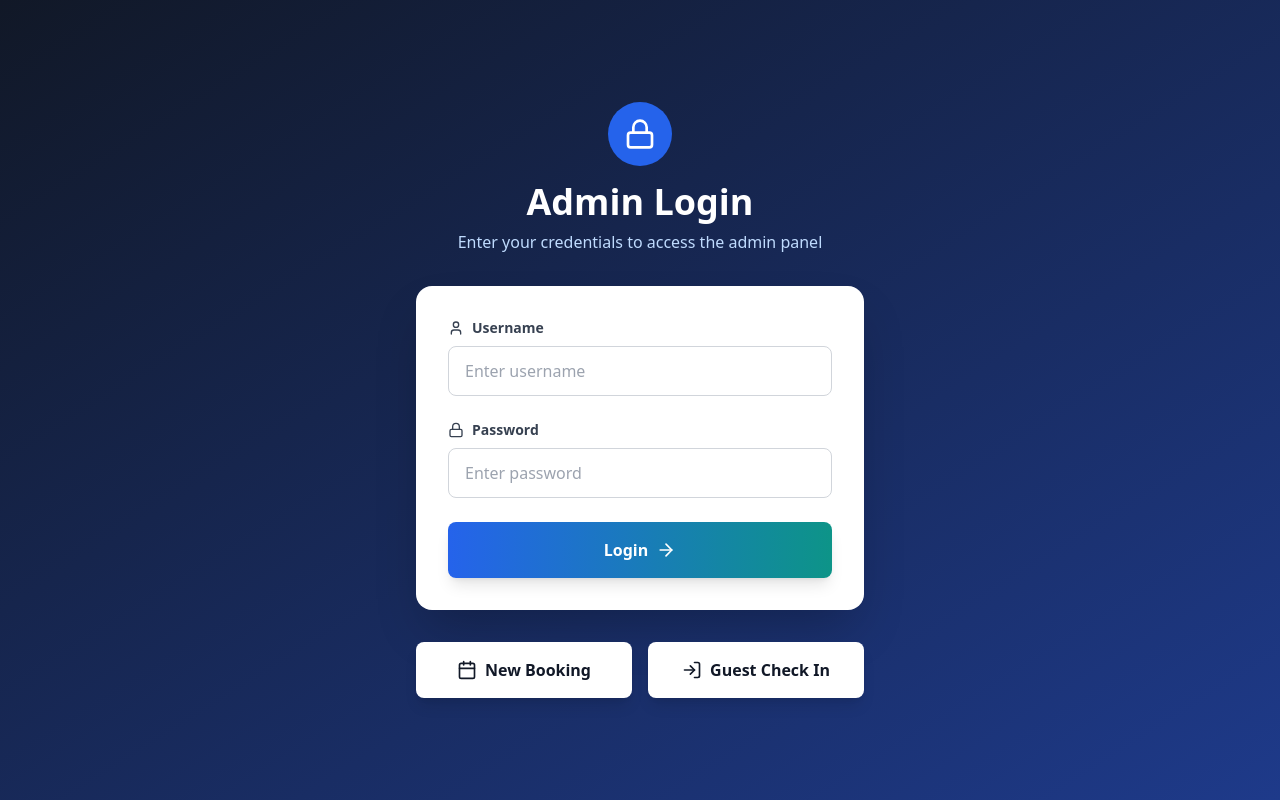
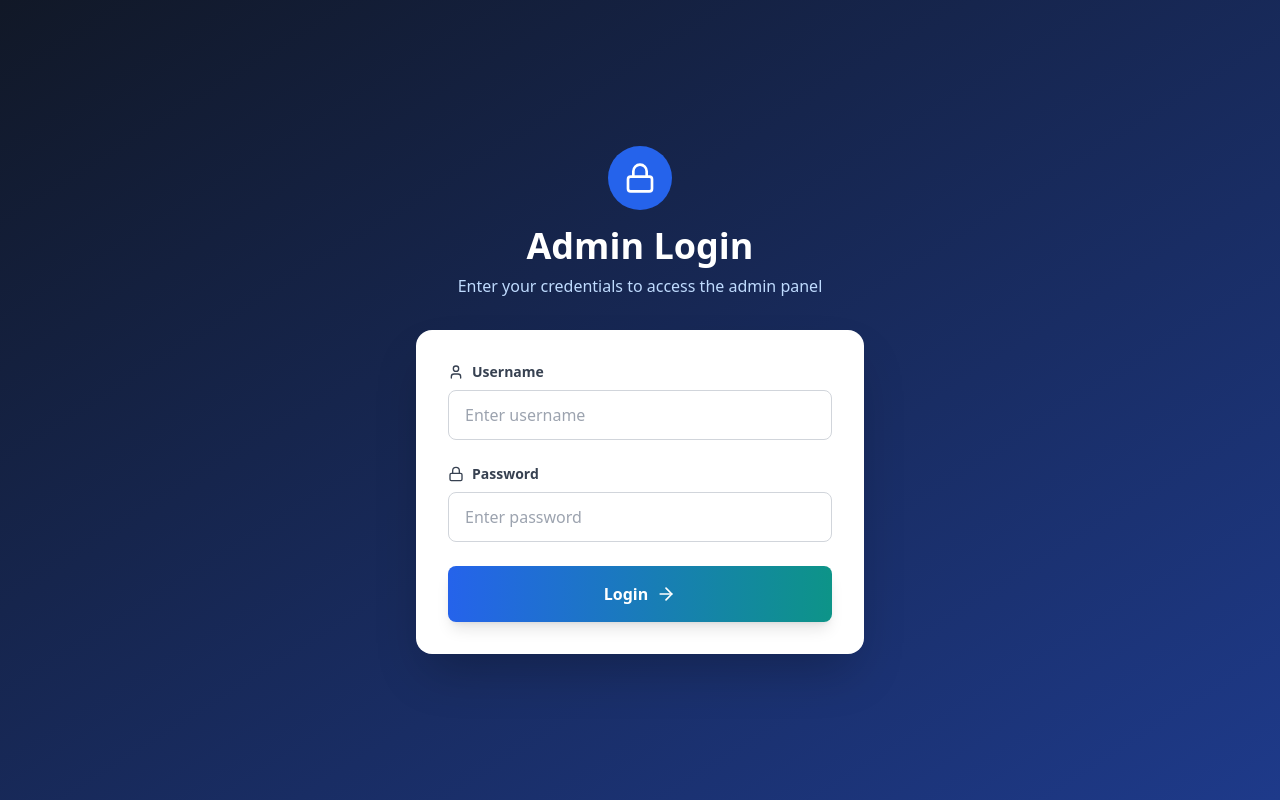
Before and after one commit to nomadllerbali-source/coxcargil, a React (Vite) app: page /admin/login in a window 1280 px wide. Built offline with nearby package versions, Linux system fonts and the light colour scheme; no server answers.

Commit message:
Updated AdminLogin.tsx

```diff
--- a/src/pages/AdminLogin.tsx
+++ b/src/pages/AdminLogin.tsx
@@ -1,6 +1,6 @@
 import { useState, FormEvent } from 'react';
-import { useNavigate, Link } from 'react-router-dom';
-import { Lock, User, ArrowRight, Calendar, LogIn } from 'lucide-react';
+import { useNavigate } from 'react-router-dom';
+import { Lock, User, ArrowRight } from 'lucide-react';
 
 export default function AdminLogin() {
   const navigate = useNavigate();
@@ -85,23 +85,6 @@ export default function AdminLogin() {
             </button>
           </form>
         </div>
-
-        <div className="mt-8 grid grid-cols-1 sm:grid-cols-2 gap-4">
-          <Link
-            to="/booking"
-            className="flex items-center justify-center gap-2 px-6 py-4 bg-white text-gray-900 font-semibold rounded-lg hover:bg-gray-100 transition-all duration-200 shadow-lg hover:shadow-xl"
-          >
-            <Calendar className="w-5 h-5" />
-            <span>New Booking</span>
-          </Link>
-          <Link
-            to="/checkin"
-            className="flex items-center justify-center gap-2 px-6 py-4 bg-white text-gray-900 font-semibold rounded-lg hover:bg-gray-100 transition-all duration-200 shadow-lg hover:shadow-xl"
-          >
-            <LogIn className="w-5 h-5" />
-            <span>Guest Check In</span>
-          </Link>
-        </div>
       </div>
     </div>
   );
```
